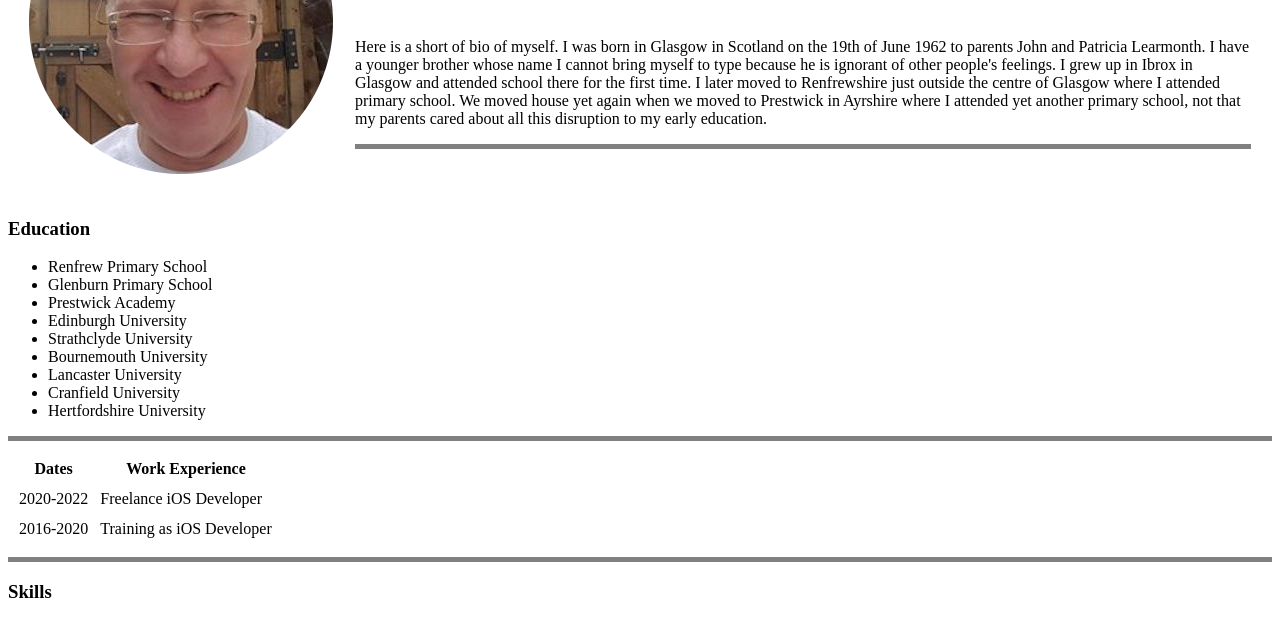
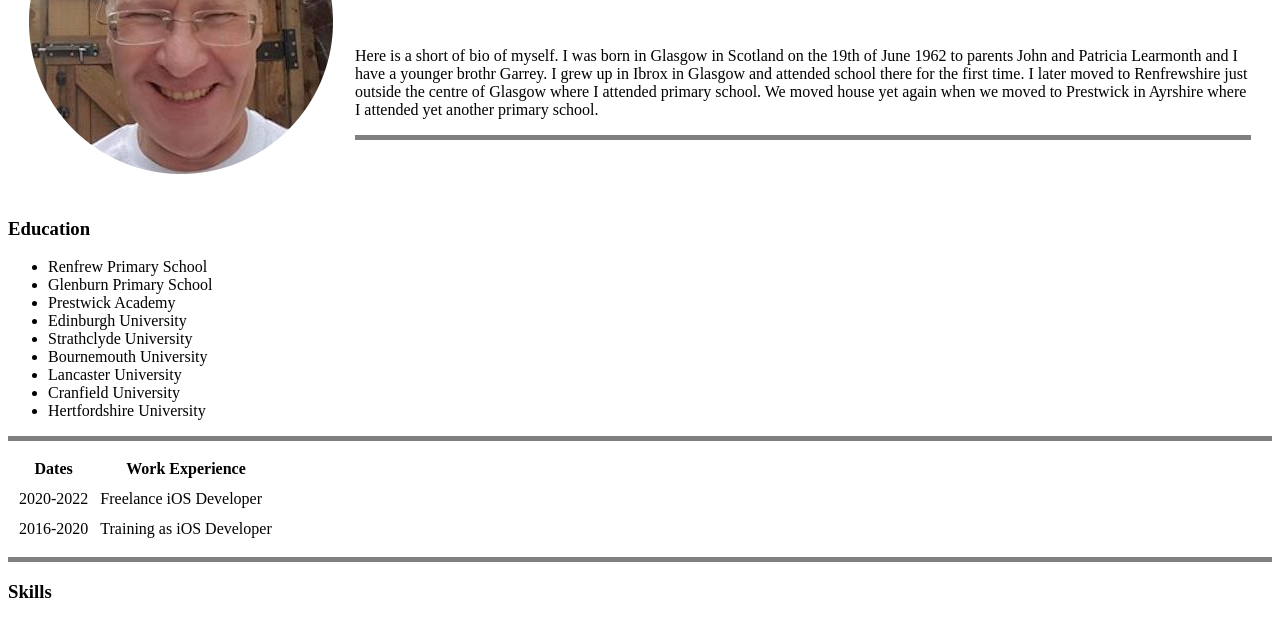
Before and after one commit to sjlearmonth/Personal-Site, a plain HTML site: page index.html in a window 1280 px wide. Shown: the part 159-778 px from the top of the page. Drawn offline with Linux system fonts and the light colour scheme.

Commit message:
Update index.html

```diff
--- a/index.html
+++ b/index.html
@@ -15,11 +15,9 @@
         <p>Founder and <em>CTO</em> of <strong><a href="https://www.riverstonetechnologies.uk/">Riverstone Technologies UK Ltd</a></strong></p>
         <br>
         <p>Here is a short of bio of myself. I was born in Glasgow in Scotland on the 19th of June 1962 to parents
-          John and Patricia Learmonth. I have a younger brother whose name I cannot bring myself to type because
-          he is ignorant of other people's feelings. I grew up in Ibrox in Glasgow and attended school there for
+          John and Patricia Learmonth and I have a younger brothr Garrey. I grew up in Ibrox in Glasgow and attended school there for
           the first time. I later moved to Renfrewshire just outside the centre of Glasgow where I attended primary school. We moved
-          house yet again when we moved to Prestwick in Ayrshire where I attended yet another primary school, not
-          that my parents cared about all this disruption to my early education.</p>
+          house yet again when we moved to Prestwick in Ayrshire where I attended yet another primary school.</p>
         <hr size="5" noshade>
       </td>
     </tr>
```
